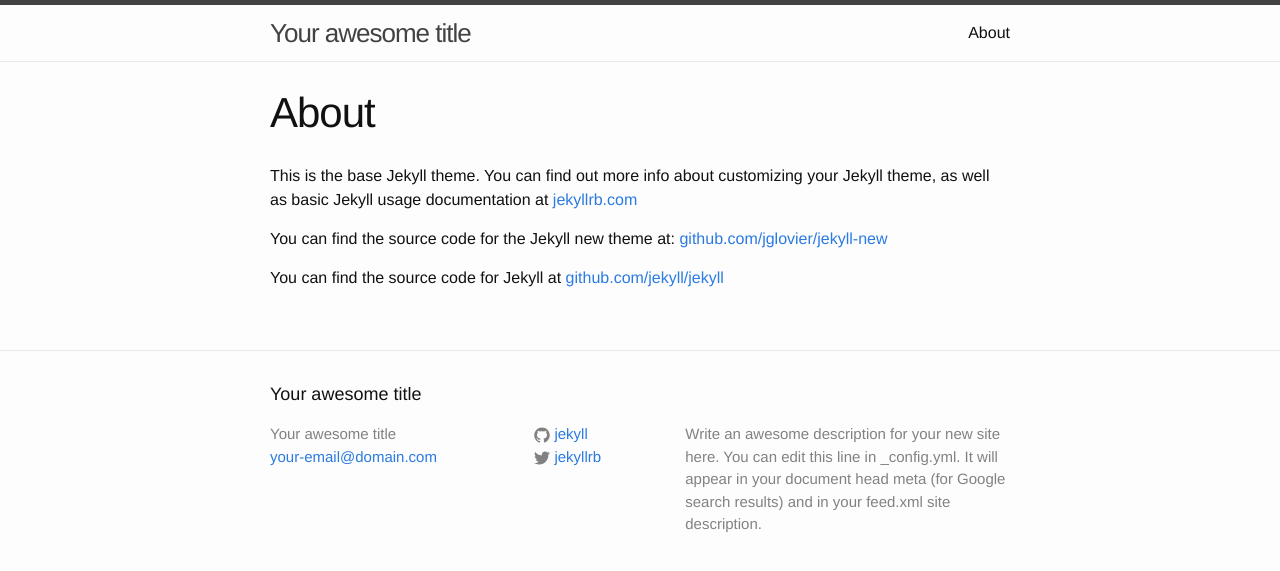
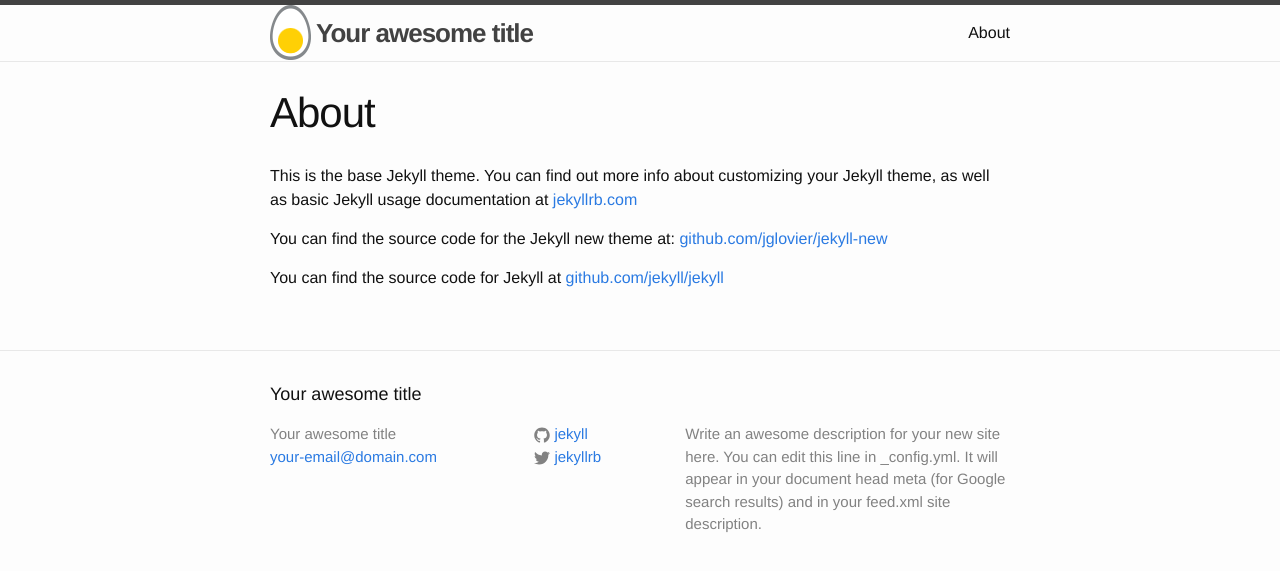
Before and after one commit to yoolk/liquid-documentation, a Jekyll site: the page built from about.md, in a window 1280 px wide. Shown: the top 571 px of the page. Built offline with Jekyll 4.4.1, drawn with Linux system fonts in a browser that asks for light colours.

Commit message:
add logo, custome style, add newbie page

```diff
--- a/_includes/header.html
+++ b/_includes/header.html
@@ -1,7 +1,7 @@
 <header class="site-header">
 
   <div class="wrapper">
-
+    <img class="yoolk-logo" src="/images/yoolk-logo.png" alt="yoolk logo">
     <a class="site-title" href="{{ site.baseurl }}/">{{ site.title }}</a>
 
     <nav class="site-nav">
--- a/_sass/_layout.scss
+++ b/_sass/_layout.scss
@@ -16,11 +16,18 @@
     letter-spacing: -1px;
     margin-bottom: 0;
     float: left;
+    color: $logo-color;
+    font-weight: bold;
 
     &,
     &:visited {
         color: $grey-color-dark;
     }
+}
+
+.yoolk-logo {
+  float: left;
+  margin-right: 5px;
 }
 
 .site-nav {
--- a/css/main.scss
+++ b/css/main.scss
@@ -24,6 +24,10 @@ $grey-color-dark:  darken($grey-color, 25%);
 $on-palm:          600px;
 $on-laptop:        800px;
 
+// Custom variables
+
+$logo-color:      #808080;
+
 
 
 // Using media queries with like this:
```
Also changed, not shown: _posts/2014-08-26-newbie-to-jekyll.markdown (added, +10 -0 lines), images/yoolk-logo.png (added).
